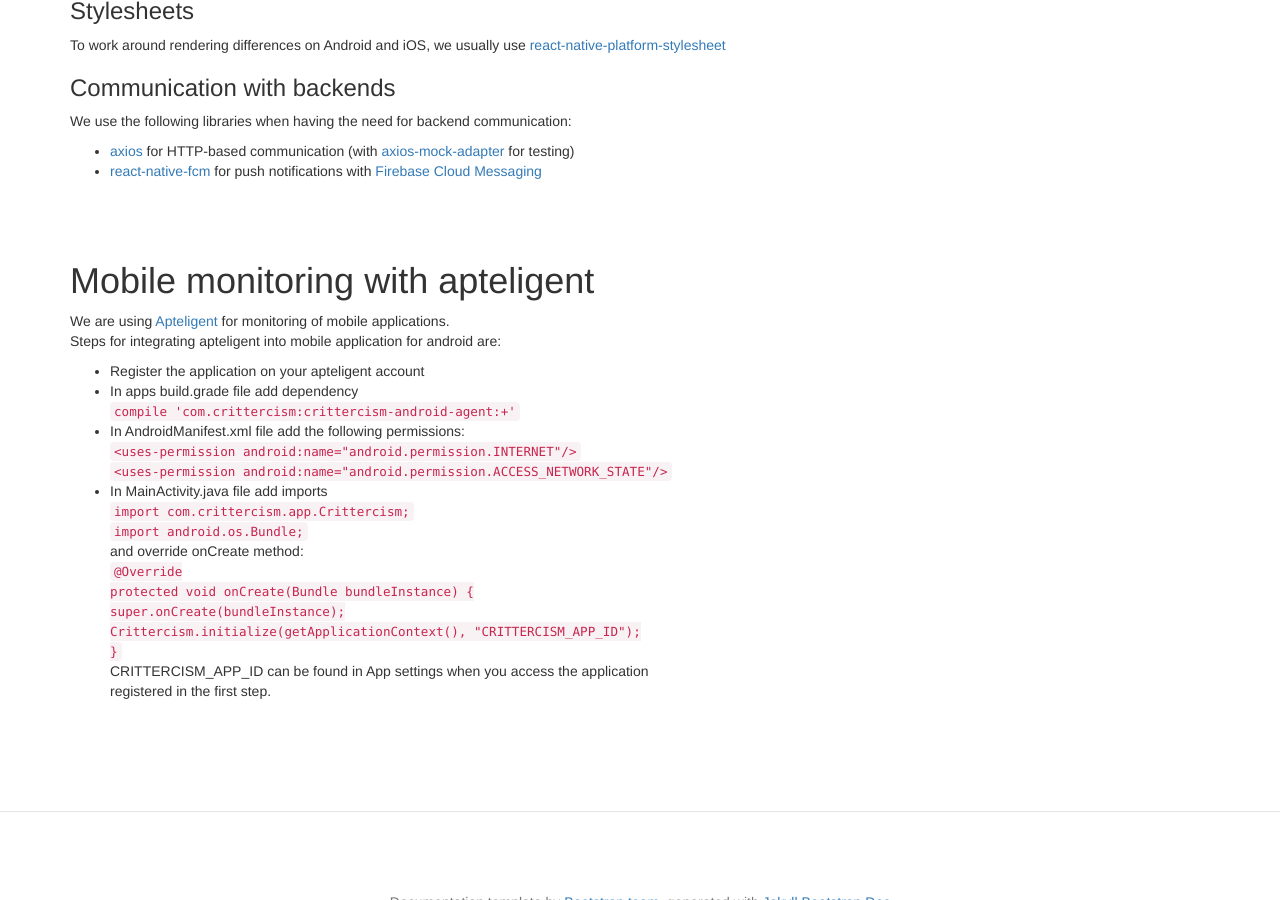
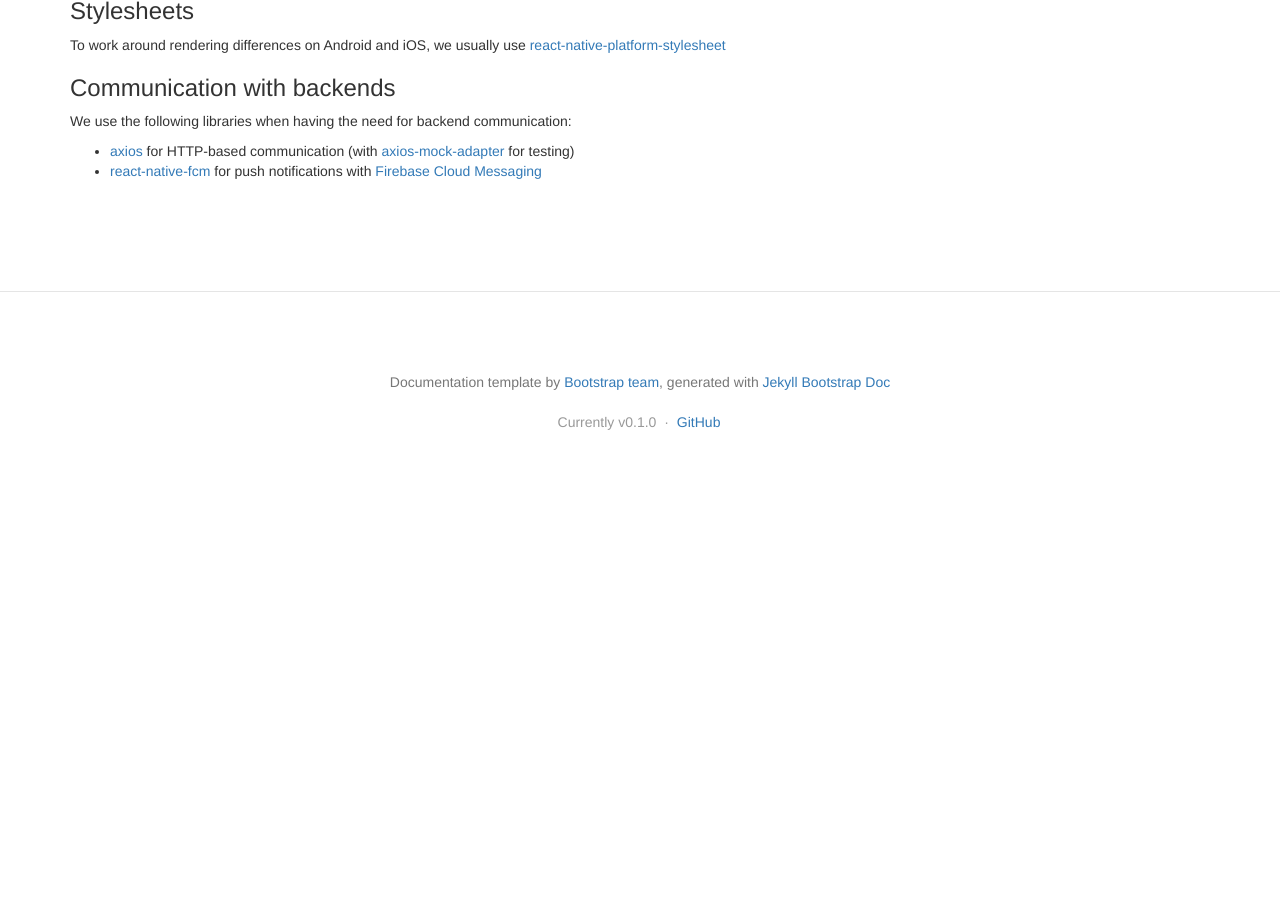
Before and after one commit to codecentric-labs-zero/codecentric-labs-zero.github.io, a Jekyll site: the page built from pages/react-native.html, in a window 1280 px wide and 900 px high, scrolled down 6741 px. Built offline with Jekyll 4.4.1, drawn with Linux system fonts in a browser that asks for light colours; nearby versions of some CDN libraries; after the commit the page ends 7223 px from its top, so only the background shows below that; some of the changed text lies outside the part shown.

Commit message:
Section layout test

```diff
--- a/pages/react-native.html
+++ b/pages/react-native.html
@@ -435,34 +435,3 @@
     <li><a href="https://github.com/evollu/react-native-fcm">react-native-fcm</a> for push notifications with <a href="https://firebase.google.com/docs/cloud-messaging/">Firebase Cloud Messaging</a></li>
   </ul>
 </section>
-<section class="bs-docs-section">
-  <h1 id="apteligentIntegration">Mobile monitoring with apteligent</h1>
-  <p>We are using <a href="https://www.apteligent.com/">Apteligent</a> for monitoring of mobile applications.<br/>
-    Steps for integrating apteligent into mobile application for android are:
-    <ul>
-      <li>Register the application on your apteligent account</li>
-      <li>In apps build.grade file add dependency<br/>
-        <code>compile 'com.crittercism:crittercism-android-agent:+'</code>
-      </li>
-      <li>In AndroidManifest.xml file add the following permissions:<br/>
-        <code>&lt;uses-permission android:name="android.permission.INTERNET"/&gt;</code><br/>
-        <code>&lt;uses-permission android:name="android.permission.ACCESS_NETWORK_STATE"/&gt;</code>
-      </li>
-      <li>
-        In MainActivity.java file add imports<br/>
-        <code>import com.crittercism.app.Crittercism;</code><br/>
-        <code>import android.os.Bundle;</code><br/>
-        and override onCreate method:<br/>
-        <code>
-          @Override<br/>
-          protected void onCreate(Bundle bundleInstance) {<br/>
-            super.onCreate(bundleInstance);<br/>
-            Crittercism.initialize(getApplicationContext(), "CRITTERCISM_APP_ID");<br/>
-          }
-        </code></br>
-        CRITTERCISM_APP_ID can be found in App settings when you access the application<br/>
-        registered in the first step.
-      </li>
-    </ul>
-  </p>
-</section>
```
